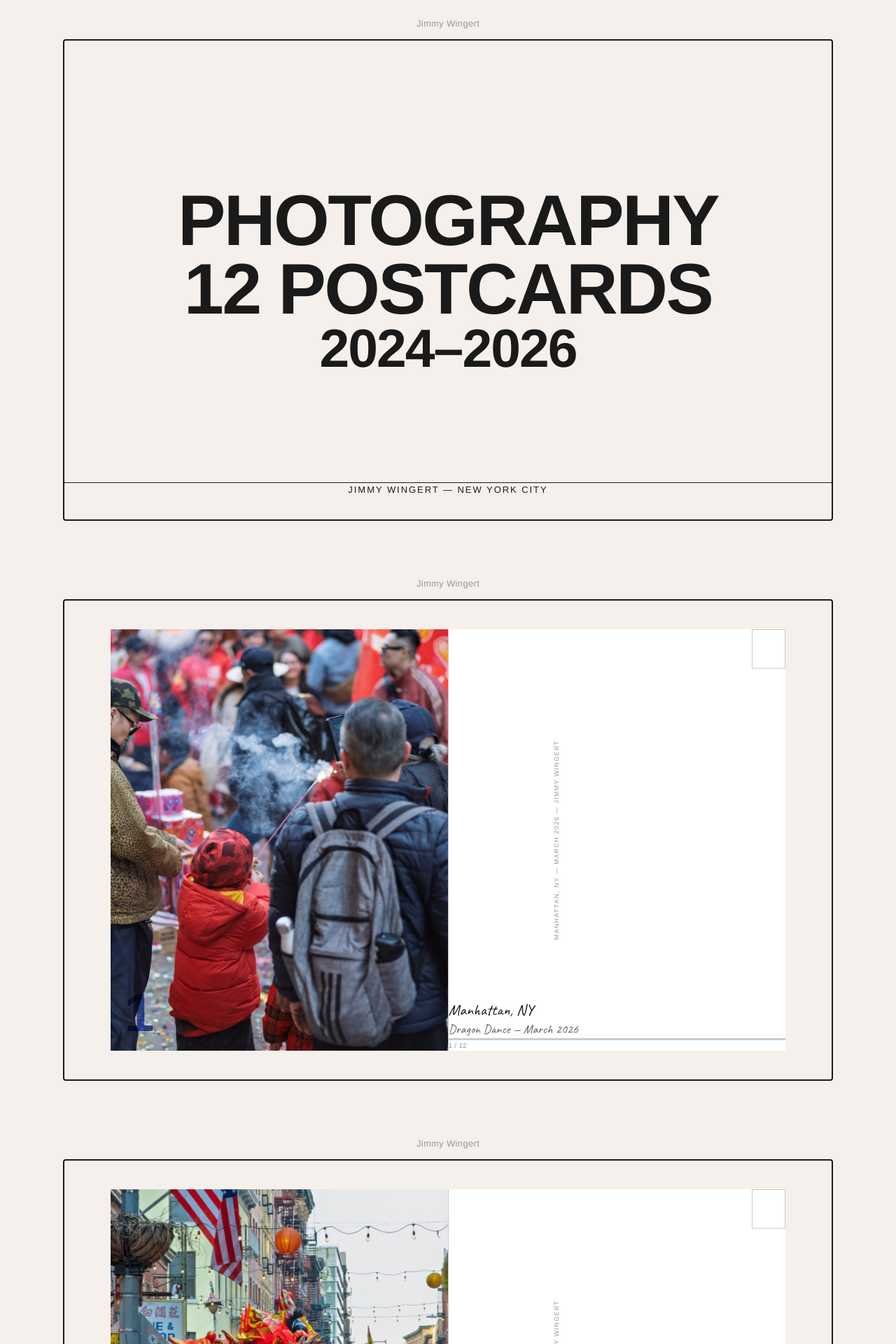
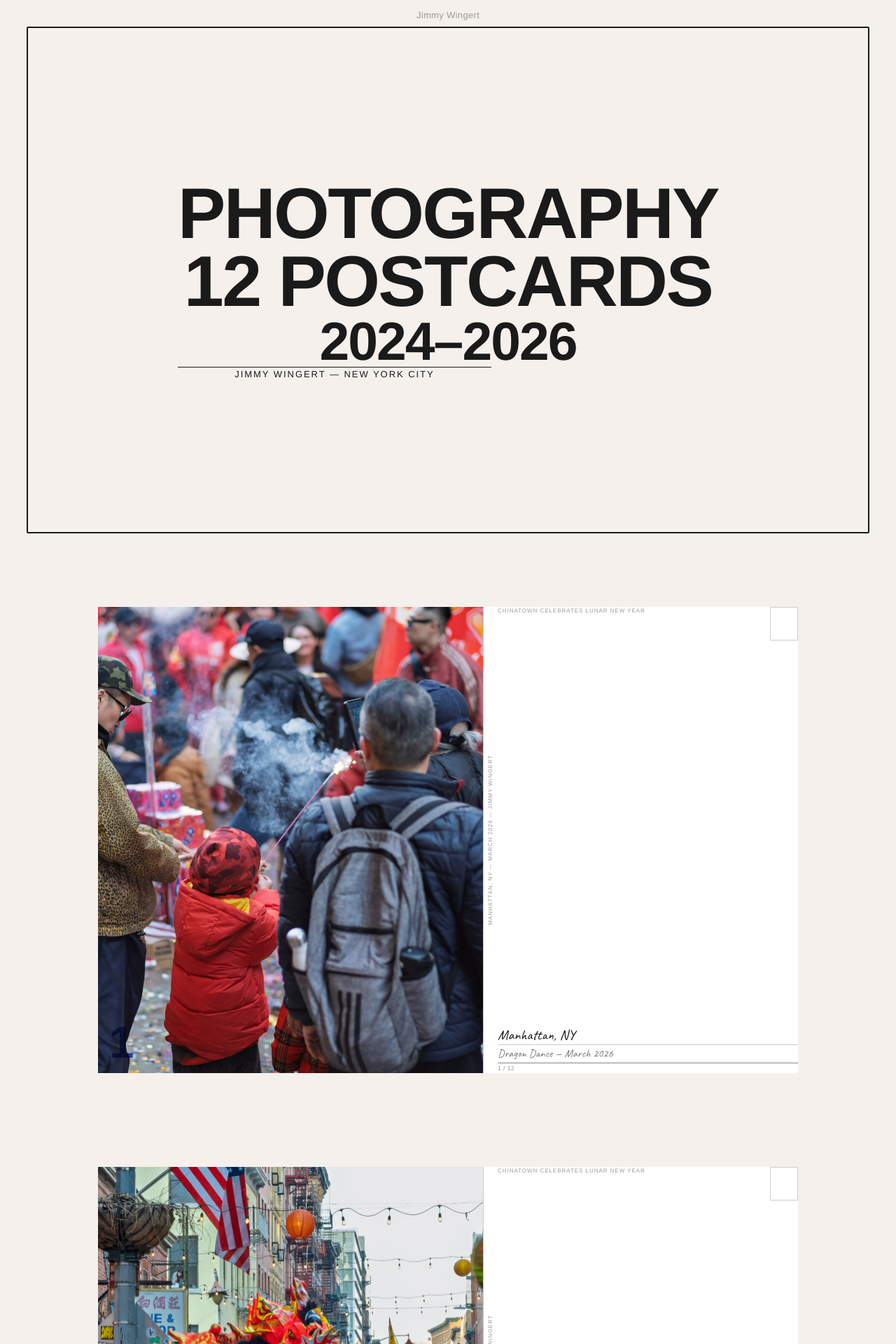
Before and after one commit to JamesWingert/photo-portfolio, a Next.js app: page / in a window 1280 px wide. Shown: the top 1920 px of the page at 70% size. Built offline with nearby package versions, Linux system fonts and the light colour scheme.

Commit message:
change postcard

```diff
--- a/app/globals.css
+++ b/app/globals.css
@@ -7,17 +7,13 @@
   --muted: #999;
   --card-bg: #ffffff;
   --border: #1a1a1a;
+  --frame-inset: 3vw;
 }
 
 * {
   margin: 0;
   padding: 0;
   box-sizing: border-box;
-}
-
-html {
-  scroll-snap-type: y mandatory;
-  scroll-behavior: smooth;
 }
 
 body {
@@ -32,7 +28,22 @@ body {
   background: rgba(0, 0, 0, 0.15);
 }
 
-/* Snap sections */
+/* Fixed outer frame — stays while content scrolls through */
+.site-frame {
+  position: fixed;
+  inset: var(--frame-inset);
+  border: 2px solid var(--border);
+  border-radius: 2px;
+  pointer-events: none;
+  z-index: 40;
+}
+
+/* Scroll snap */
+html {
+  scroll-snap-type: y mandatory;
+  scroll-behavior: smooth;
+}
+
 .snap-section {
   scroll-snap-align: start;
   height: 100vh;
--- a/app/page.tsx
+++ b/app/page.tsx
@@ -11,7 +11,6 @@ export default function Home() {
   const entries = getEntries();
   const [lightboxIndex, setLightboxIndex] = useState<number | null>(null);
 
-  // Flatten all photos into a single array for postcard navigation
   const allPhotos: (Photo & { entryTitle: string; number: number })[] = useMemo(() => {
     let num = 1;
     return entries.flatMap((entry) =>
@@ -24,11 +23,18 @@ export default function Home() {
   }, [entries]);
 
   return (
+    <>
+      {/* Fixed frame overlay */}
+      <div className="site-frame" />
+
+      {/* Fixed site name — top center, above frame */}
+      <p className="fixed top-3 left-0 right-0 text-center text-[13px] tracking-wide z-50" style={{ color: "var(--muted)" }}>
+        Jimmy Wingert
+      </p>
+
       <main>
-      {/* Title card */}
         <TitleCard totalPhotos={allPhotos.length} />
 
-      {/* Postcards */}
         {allPhotos.map((photo, index) => (
           <Postcard
             key={index}
@@ -39,10 +45,9 @@ export default function Home() {
           />
         ))}
 
-      {/* Footer */}
         <FooterCard />
+      </main>
 
-      {/* Lightbox */}
       {lightboxIndex !== null && (
         <Lightbox
           photos={allPhotos}
@@ -51,6 +56,6 @@ export default function Home() {
           onChange={setLightboxIndex}
         />
       )}
-    </main>
+    </>
   );
 }
--- a/components/FooterCard.tsx
+++ b/components/FooterCard.tsx
@@ -1,17 +1,7 @@
 export function FooterCard() {
   return (
     <section className="snap-section" style={{ background: "var(--bg)" }}>
-      {/* Site name — top center */}
-      <p className="absolute top-6 left-0 right-0 text-center text-[13px] tracking-wide" style={{ color: "var(--muted)" }}>
-        Jimmy Wingert
-      </p>
-
-      {/* Outer frame */}
-      <div
-        className="relative w-[90vw] max-w-[1100px] aspect-[16/10] border-2 rounded-sm flex items-center"
-        style={{ borderColor: "var(--border)", background: "var(--bg)" }}
-      >
-        <div className="grid grid-cols-3 gap-8 w-full px-[8%] py-12">
+      <div className="grid grid-cols-3 gap-8 w-full max-w-[900px] px-8 py-12">
         {/* Column 1 — Info */}
         <div className="space-y-4">
           <p className="text-[14px] font-medium tracking-wide uppercase">Jimmy Wingert</p>
@@ -55,7 +45,6 @@ export function FooterCard() {
           </div>
         </div>
       </div>
-      </div>
 
       {/* Bottom link */}
       <button
--- a/components/Postcard.tsx
+++ b/components/Postcard.tsx
@@ -11,25 +11,20 @@ interface PostcardProps {
 export function Postcard({ photo, number, total, onPhotoClick }: PostcardProps) {
   return (
     <section className="snap-section" style={{ background: "var(--bg)" }}>
-      {/* Site name — top center */}
-      <p className="absolute top-6 left-0 right-0 text-center text-[13px] tracking-wide" style={{ color: "var(--muted)" }}>
-        Jimmy Wingert
-      </p>
-
-      {/* Outer frame with dashed border */}
+      {/* White postcard — bigger, fills more of the viewport */}
       <div
-        className="relative w-[90vw] max-w-[1100px] aspect-[16/10] border-2 rounded-sm overflow-hidden"
-        style={{ borderColor: "var(--border)", background: "var(--bg)" }}
+        className="relative flex"
+        style={{
+          background: "var(--card-bg)",
+          width: "min(80vw, 1000px)",
+          aspectRatio: "3 / 2",
+        }}
       >
-        {/* Inner white postcard */}
-        <div
-          className="absolute inset-[6%] flex"
-          style={{ background: "var(--card-bg)" }}
-        >
-          {/* Left side — photo */}
+        {/* Left side — photo (takes ~55% for more image) */}
         <button
           onClick={onPhotoClick}
-            className="relative w-1/2 h-full cursor-zoom-in overflow-hidden group"
+          className="relative h-full cursor-zoom-in overflow-hidden group"
+          style={{ width: "55%" }}
           aria-label={`View ${photo.title || photo.alt} full size`}
         >
           <Image
@@ -37,59 +32,60 @@ export function Postcard({ photo, number, total, onPhotoClick }: PostcardProps)
             alt={photo.alt || ""}
             fill
             className="object-cover transition-transform duration-500 group-hover:scale-[1.02]"
-              sizes="(max-width: 768px) 80vw, 40vw"
+            sizes="(max-width: 768px) 80vw, 44vw"
             quality={80}
           />
           {/* Number overlay */}
-            <span className="absolute bottom-4 left-5 text-[clamp(3rem,6vw,5rem)] font-bold leading-none text-blue-800 opacity-80 mix-blend-multiply">
+          <span className="absolute bottom-3 left-4 text-[clamp(2.5rem,5vw,4.5rem)] font-bold leading-none text-blue-800 opacity-80 mix-blend-multiply">
             {number}
           </span>
         </button>
 
-          {/* Vertical divider */}
-          <div className="w-px self-stretch my-4" style={{ background: "#ccc" }} />
+        {/* Vertical divider — right next to the photo */}
+        <div className="w-px self-stretch" style={{ background: "#ccc" }} />
 
-          {/* Right side — postcard details */}
-          <div className="w-1/2 h-full flex flex-col justify-between p-5 relative">
-            {/* Stamp area */}
-            <div className="flex justify-end">
-              <div className="w-12 h-14 border" style={{ borderColor: "#ccc" }} />
-            </div>
-
-            {/* Rotated metadata text */}
-            <div
-              className="absolute left-3 top-1/2 -translate-y-1/2 -rotate-90 origin-center whitespace-nowrap text-[9px] tracking-[0.15em] uppercase"
+        {/* Rotated metadata text — tight to the divider */}
+        <div className="relative" style={{ width: "20px" }}>
+          <span
+            className="absolute top-1/2 left-1/2 -translate-x-1/2 -translate-y-1/2 -rotate-90 whitespace-nowrap text-[8px] tracking-[0.12em] uppercase"
             style={{ color: "var(--muted)" }}
           >
             {photo.location} — {photo.date} — Jimmy Wingert
+          </span>
         </div>
 
-            {/* Address lines area with handwritten note */}
-            <div className="mt-auto pl-8">
-              {/* Handwritten location & note */}
-              <div className="font-[family-name:var(--font-handwriting)] mb-1">
-                {photo.location && (
-                  <p className="text-[22px] leading-snug" style={{ color: "var(--fg)" }}>
-                    {photo.location}
-                  </p>
-                )}
-                {photo.title && (
-                  <p className="text-[18px] leading-snug" style={{ color: "var(--fg)", opacity: 0.7 }}>
-                    {photo.title} — {photo.date}
-                  </p>
-                )}
+        {/* Right side — postcard details */}
+        <div className="flex-1 h-full flex flex-col justify-between p-5">
+          {/* Top: "EXAMPLE CONTENT" label + stamp */}
+          <div className="flex justify-between items-start">
+            <span className="text-[8px] tracking-[0.12em] uppercase" style={{ color: "var(--muted)" }}>
+              {photo.entryTitle}
+            </span>
+            <div className="w-10 h-12 border flex-shrink-0" style={{ borderColor: "#ccc" }} />
           </div>
 
-              {/* Address lines underneath */}
-              <div className="space-y-2 pt-3">
-                <hr style={{ borderColor: "#ccc" }} />
-                <hr style={{ borderColor: "#ccc" }} />
-                <hr style={{ borderColor: "#ccc" }} />
+          {/* Bottom: address lines with handwritten text */}
+          <div className="space-y-0">
+            {/* Line 1 — handwritten location */}
+            <div className="relative py-2 border-b" style={{ borderColor: "#ccc" }}>
+              <span className="font-[family-name:var(--font-handwriting)] text-[20px] leading-none" style={{ color: "var(--fg)" }}>
+                {photo.location}
+              </span>
             </div>
-              <p className="text-[10px] tracking-wide mt-2" style={{ color: "var(--muted)" }}>
+            {/* Line 2 — handwritten title */}
+            <div className="relative py-2 border-b" style={{ borderColor: "#ccc" }}>
+              <span className="font-[family-name:var(--font-handwriting)] text-[16px] leading-none" style={{ color: "var(--fg)", opacity: 0.6 }}>
+                {photo.title} — {photo.date}
+              </span>
+            </div>
+            {/* Line 3 — empty */}
+            <div className="py-2 border-b" style={{ borderColor: "#ccc" }} />
+            {/* Line 4 — empty */}
+            <div className="py-2 border-b" style={{ borderColor: "#ccc" }} />
+
+            <p className="text-[9px] tracking-wide mt-2" style={{ color: "var(--muted)" }}>
               {number} / {total}
             </p>
-            </div>
           </div>
         </div>
       </div>
--- a/components/TitleCard.tsx
+++ b/components/TitleCard.tsx
@@ -5,16 +5,6 @@ interface TitleCardProps {
 export function TitleCard({ totalPhotos }: TitleCardProps) {
   return (
     <section className="snap-section" style={{ background: "var(--bg)" }}>
-      {/* Site name — top center */}
-      <p className="absolute top-6 left-0 right-0 text-center text-[13px] tracking-wide" style={{ color: "var(--muted)" }}>
-        Jimmy Wingert
-      </p>
-
-      {/* Main content — centered postcard-style frame */}
-      <div
-        className="relative w-[90vw] max-w-[1100px] aspect-[16/10] flex flex-col items-center justify-center border-2 rounded-sm"
-        style={{ borderColor: "var(--border)", background: "var(--bg)" }}
-      >
       <div className="text-center px-8">
         <h1 className="text-[clamp(2.5rem,8vw,7rem)] font-black leading-[0.95] tracking-tight uppercase">
           Photography
@@ -25,9 +15,8 @@ export function TitleCard({ totalPhotos }: TitleCardProps) {
         <h3 className="text-[clamp(2rem,6vw,5.5rem)] font-black leading-[0.95] tracking-tight uppercase mt-2">
           2024–2026
         </h3>
-        </div>
 
-        <div className="absolute bottom-8 left-0 right-0 px-12">
+        <div className="mt-10 max-w-md mx-auto">
           <hr className="border-t" style={{ borderColor: "var(--border)" }} />
           <p className="text-[13px] tracking-[0.15em] uppercase text-center mt-4" style={{ color: "var(--fg)" }}>
             Jimmy Wingert — New York City
```
Lines whose indentation alone changed are shown as unchanged.
